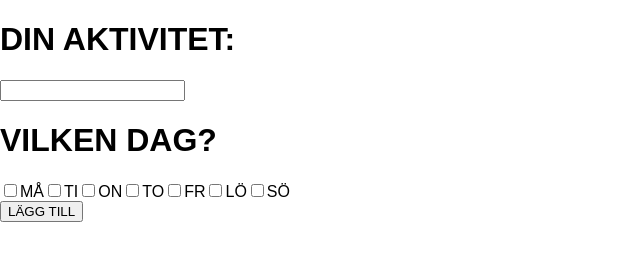
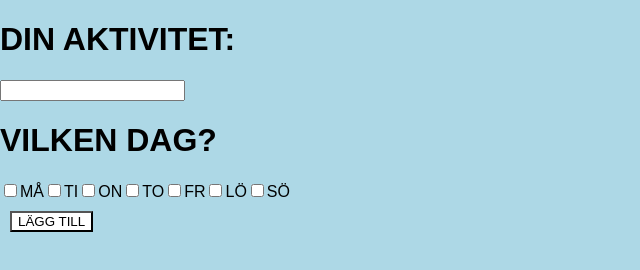
Before and after one commit to CissiWong/habit-tracker, a React app in the folder code/: page / in a window 1280 px wide. Shown: the whole page, without its empty margins (0-640 px from the left). Built offline with nearby package versions, Linux system fonts and the light colour scheme.

Commit message:
Temporär ljusblå backgrund

```diff
--- a/code/src/components/library/task.css
+++ b/code/src/components/library/task.css
@@ -33,3 +33,8 @@
 input[type=checkbox]:checked + span {
   text-decoration: line-through;
 }
+
+button {
+  background: white;
+  margin: 10px;
+}
--- a/code/src/index.css
+++ b/code/src/index.css
@@ -2,4 +2,5 @@ body {
   margin: 0;
   padding: 0;
   font-family: sans-serif;
+  background: lightblue;
 }
```
